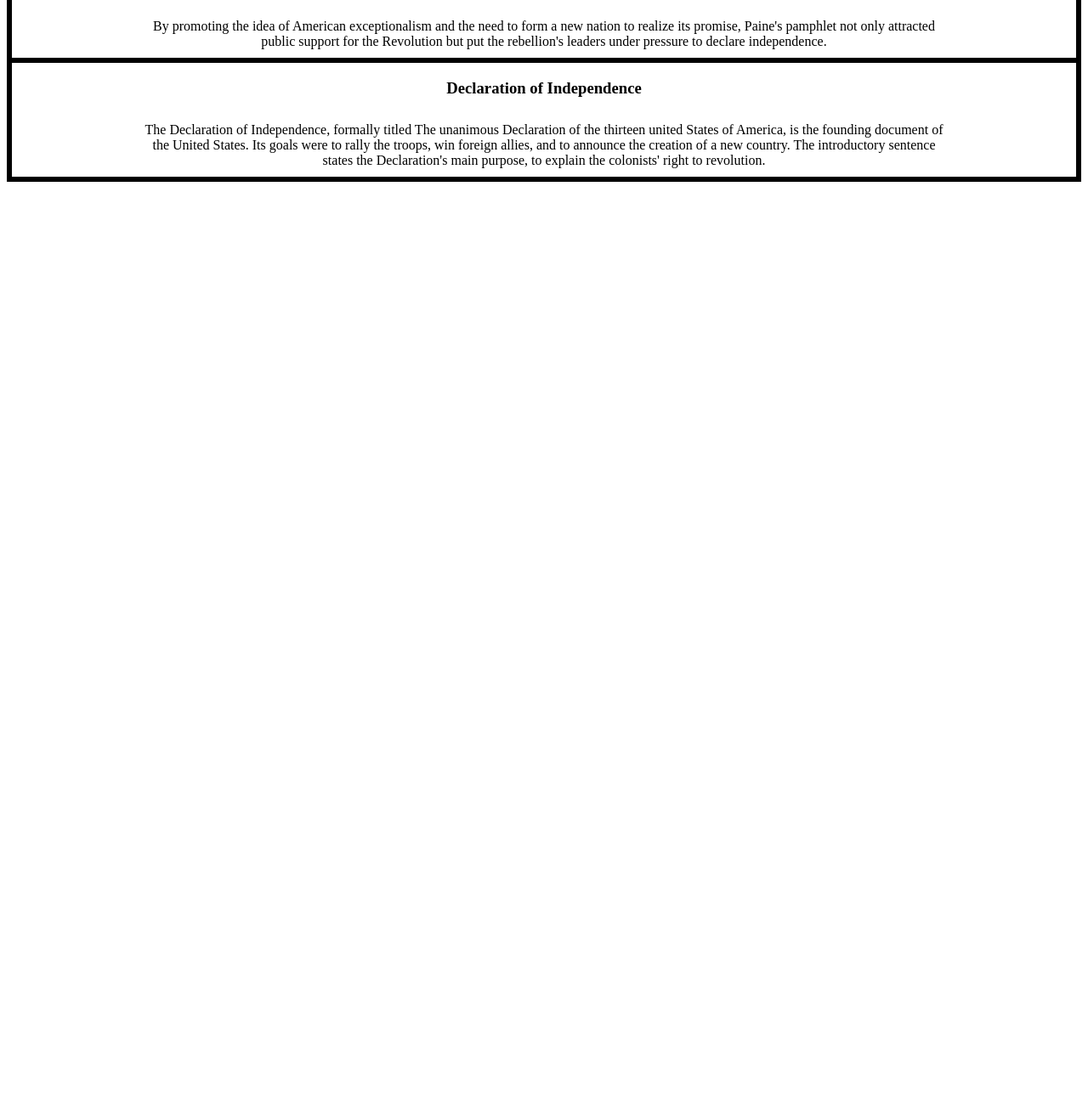
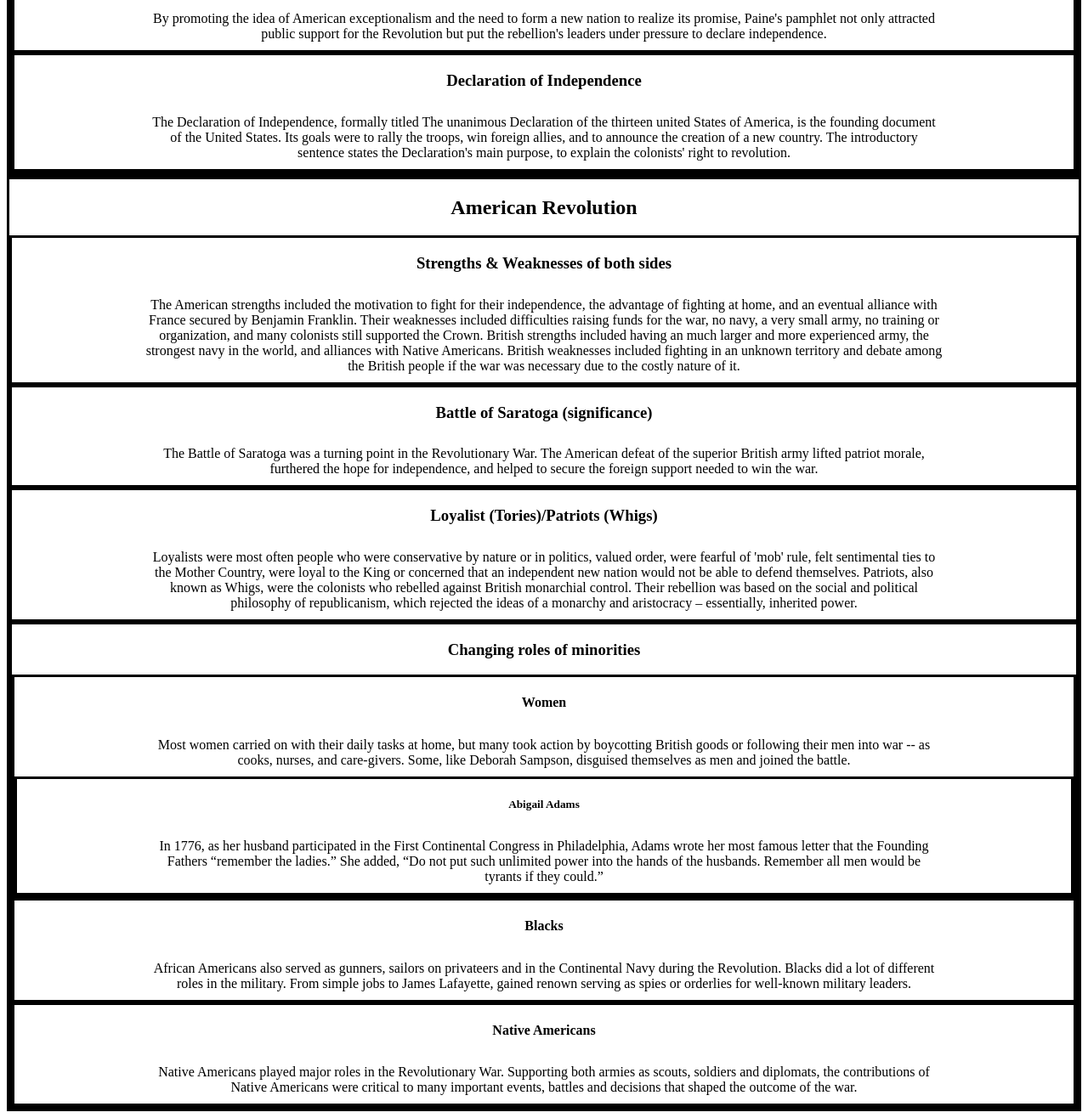
Before and after one commit to Lukerogan/Studyguide, a plain HTML site: page index.html in a window 1280 px wide. Shown: the part 4692-6008 px from the top of the page at 85% size. Before the commit the page ends 4914 px from the top, so only its background shows below. Drawn offline with Linux system fonts and the light colour scheme.

Commit message:
Update index.html

```diff
--- a/index.html
+++ b/index.html
@@ -173,7 +173,7 @@ difference between</p></div>
     <div><h3>Treaty of Paris</h3>
     <p>The Treaty of Paris was signed by U.S. and British Representatives on September 3, 1783, ending the War of the American Revolution. Based on a1782 preliminary treaty, the agreement recognized U.S. independence and granted the U.S. significant western territory.
 </p></div>
-   <div> <div><h3>Navigation Acts</h3>
+   <div><h3>Navigation Acts</h3>
     <p>In 1651, the British Parliament, in the first of what became known as the Navigation Acts, declared that only English ships would be allowed to bring goods into England, and that the North American colonies could only export its commodities, such as tobacco and sugar, to England. The Navigation Acts, while enriching Britain, caused resentment in the colonies and contributed to the American Revolution.
 </p></div>
     <div><h4>salutary neglect</h4>
@@ -182,11 +182,11 @@ difference between</p></div>
     <div><h4>mercantilism</h4>
     <div><h5>change to policy post 1763
 </h5>
-    <p>The British pursued the Proclamation of 1763 to protect British settlers from American Indian rebellion. British also prohibited further settlements west of the Appalachian Mountains.</p></div></div></div>
+    <p>The British pursued the Proclamation of 1763 to protect British settlers from American Indian rebellion. British also prohibited further settlements west of the Appalachian Mountains.</p></div></div>
     <div><h3>Parliamentary Legislation/Responses</h3>
     <div><h4>Stamp Act Congress</h4>
     <p>The Stamp Act Congress, also known as the Continental Congress of 1765, was a meeting held in New York City in the colonial Province of New York. It included representatives from some of the British colonies in North America. The Stamp Act Congress passed a "Declaration of Rights and Grievances," which claimed that American colonists were equal to all other British citizens, protested taxation without representation, and stated that, without colonial representation in Parliament, Parliament could not tax colonists.
-</p></div></div>
+</p></div>
     <div><h3>Boston Massacre</h3>
     <p>The Boston Massacre was a street fight that occurred on March 5, 1770, between a "patriot" mob, throwing snowballs, stones, and sticks, and a squad of British soldiers. Several colonists were killed and this led to a campaign by speech-writers to rouse the ire of the citizenry.
 </p></div>
@@ -198,6 +198,29 @@ difference between</p></div>
     <p>By promoting the idea of American exceptionalism and the need to form a new nation to realize its promise, Paine's pamphlet not only attracted public support for the Revolution but put the rebellion's leaders under pressure to declare independence.
 </p></div>
     <div><h3>Declaration of Independence</h3>
-    <p>The Declaration of Independence, formally titled The unanimous Declaration of the thirteen united States of America, is the founding document of the United States. Its goals were to rally the troops, win foreign allies, and to announce the creation of a new country. The introductory sentence states the Declaration's main purpose, to explain the colonists' right to revolution.</p></div></div>
+    <p>The Declaration of Independence, formally titled The unanimous Declaration of the thirteen united States of America, is the founding document of the United States. Its goals were to rally the troops, win foreign allies, and to announce the creation of a new country. The introductory sentence states the Declaration's main purpose, to explain the colonists' right to revolution.</p></div></div></div>
+<div><h2 id="ar">American Revolution</h2>
+   <div><h3>Strengths & Weaknesses of both sides</h3>
+       <p>The American strengths included the motivation to fight for their independence, the advantage of fighting at home, and an eventual alliance with France secured by Benjamin Franklin. Their weaknesses included difficulties raising funds for the war, no navy, a very small army, no training or organization, and many colonists still supported the Crown. British strengths included having an much larger and more experienced army, the strongest navy in the world, and alliances with Native Americans.  British weaknesses included fighting in an unknown territory and debate among the British people if the war was necessary due to the costly nature of it.
+</p></div>
+    <div><h3>Battle of Saratoga (significance)</h3>
+        <p>The Battle of Saratoga was a turning point in the Revolutionary War. The American defeat of the superior British army lifted patriot morale, furthered the hope for independence, and helped to secure the foreign support needed to win the war.
+</p></div>
+    <div><h3>Loyalist (Tories)/Patriots (Whigs)</h3>
+        <p>Loyalists were most often people who were conservative by nature or in politics, valued order, were fearful of 'mob' rule, felt sentimental ties to the Mother Country, were loyal to the King or concerned that an independent new nation would not be able to defend themselves. Patriots, also known as Whigs, were the colonists who rebelled against British monarchial control. Their rebellion was based on the social and political philosophy of republicanism, which rejected the ideas of a monarchy and aristocracy – essentially, inherited power.</p></div>
+    <div><h3>Changing roles of minorities</h3>
+        <div><h4>Women</h4>
+    <p>Most women carried on with their daily tasks at home, but many took action by boycotting British goods or following their men into war -- as cooks, nurses, and care-givers. Some, like Deborah Sampson, disguised themselves as men and joined the battle.
+</p>
+        <div><h5>Abigail Adams</h5>
+            <p>In 1776, as her husband participated in the First Continental Congress in Philadelphia, Adams wrote her most famous letter that the Founding Fathers “remember the ladies.” She added, “Do not put such unlimited power into the hands of the husbands. Remember all men would be tyrants if they could.”
+</p></div></div>
+        <div><h4>Blacks</h4>
+        <p>African Americans also served as gunners, sailors on privateers and in the Continental Navy during the Revolution. Blacks did a lot of different roles in the military. From simple jobs to James Lafayette, gained renown serving as spies or orderlies for well-known military leaders.</p></div>
+    <div>
+        <h4>Native Americans</h4>
+        <p>Native Americans played major roles in the Revolutionary War. Supporting both armies as scouts, soldiers and diplomats, the contributions of Native Americans were critical to many important events, battles and decisions that shaped the outcome of the war.
+</p>
+    </div></div></div>
 </body>
 </html>
```
